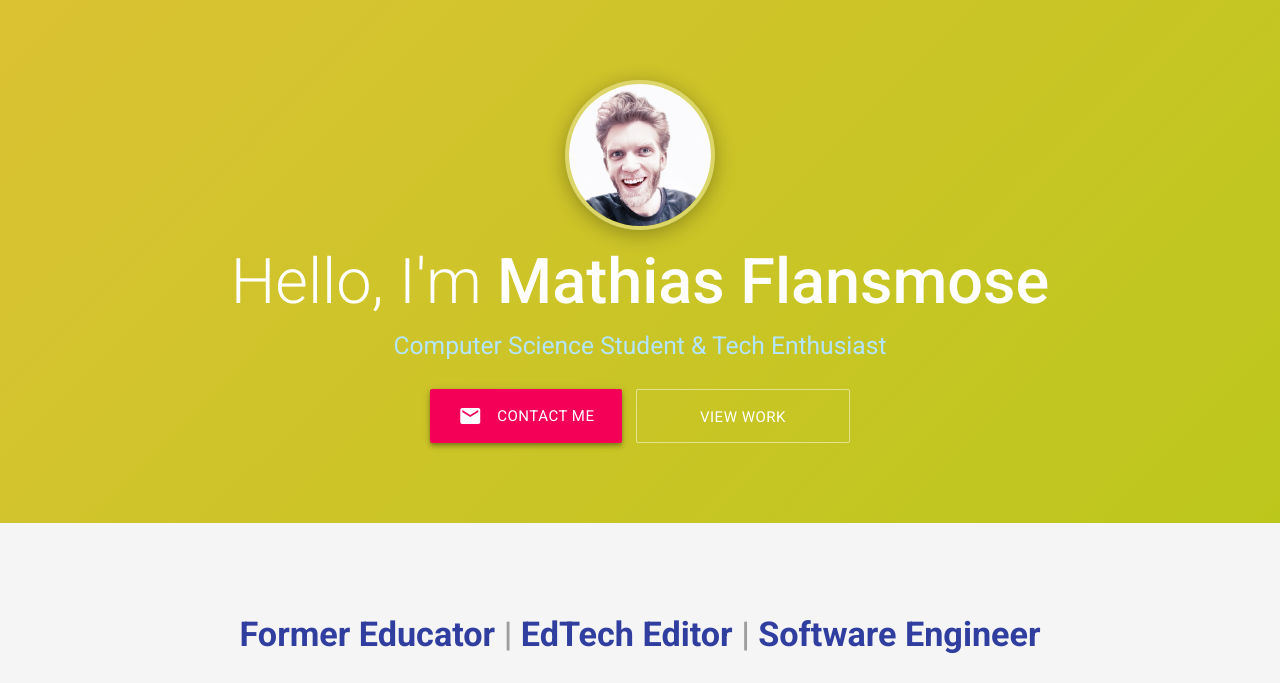
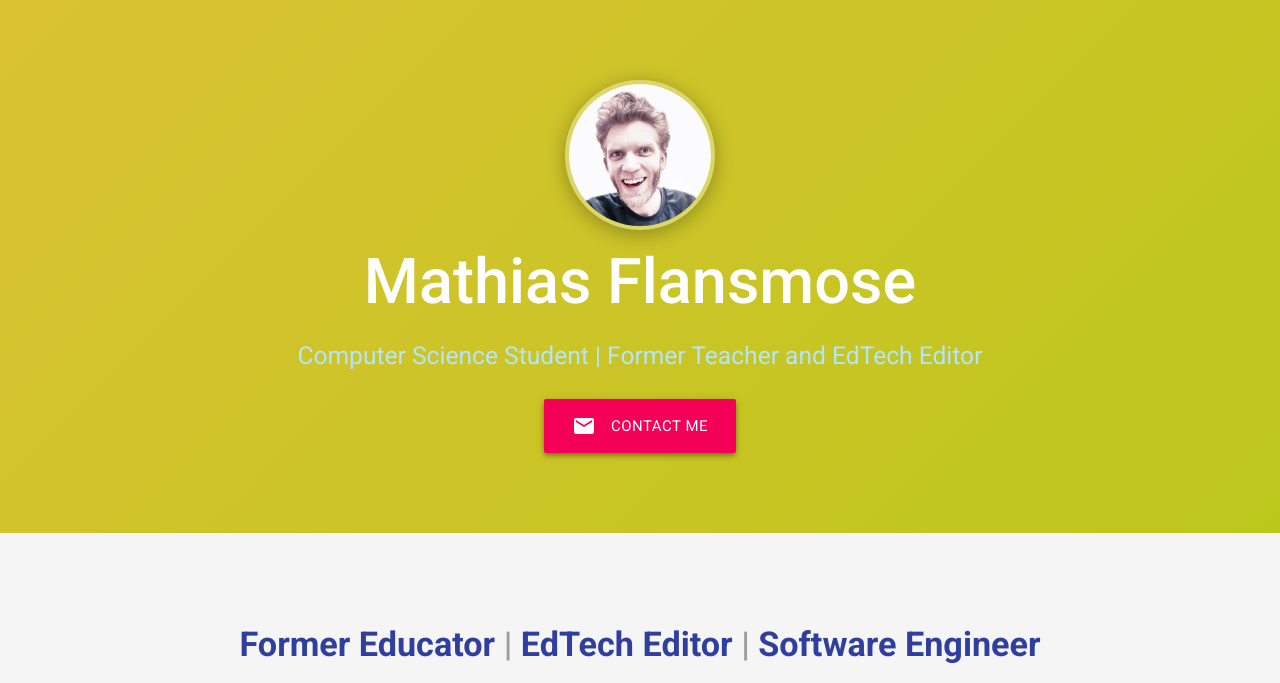
Before and after one commit to mathiasflansmose/landingpage, a Flask app: page / in a window 1280 px wide. Shown: the top 683 px of the page. Run offline with Flask 3, Linux system fonts and the light colour scheme.

Commit message:
Improved hero incl. a typewriter effect

```diff
--- a/static/css/styles.css
+++ b/static/css/styles.css
@@ -55,3 +55,37 @@ footer.page-footer {
     margin-top: 0;
     padding-top: 20px;
 }
+
+
+
+.typewriter {
+    text-align: center;
+}
+
+.typewriter h1 {
+    display: inline-block;
+    white-space: nowrap;
+    margin: 0 auto;
+}
+
+.typewriter-text {
+    display: inline-block;
+    font-weight: 500;
+}
+
+.typewriter-char {
+    opacity: 0;
+    animation: reveal-char 0.01s linear forwards;
+    animation-delay: calc(var(--i) * 0.12s);
+}
+
+@keyframes reveal-char {
+    to { opacity: 1; }
+}
+
+@media (prefers-reduced-motion: reduce) {
+    .typewriter-char {
+        opacity: 1;
+        animation: none;
+    }
+}
--- a/templates/hero.html
+++ b/templates/hero.html
@@ -1,17 +1,25 @@
 <!-- HERO SECTION -->
 <div class="hero-section center-align">
 	<div class="container">
-		<!-- Replace src with your actual image path -->
 		<img src="{{ url_for('static', filename='profile.png') }}" alt="Profile Picture" class="profile-img">
-		<h1 style="font-weight: 300; margin: 10px 0;">Hello, I'm <span style="font-weight: 500;">Mathias Flansmose </span></h1>
-		<h5 class="light-blue-text text-lighten-4" style="margin-bottom: 30px;">Computer Science Student & Tech Enthusiast</h5>
+	<div class="typewriter">
+		<h1 style="font-weight: 300; margin: 10px 0;">
+			<span class="typewriter-text" aria-label="Mathias Flansmose">
+				<span class="typewriter-char" style="--i:1;" aria-hidden="true">M</span><span class="typewriter-char" style="--i:2;" aria-hidden="true">a</span><span class="typewriter-char" style="--i:3;" aria-hidden="true">t</span><span class="typewriter-char" style="--i:4;" aria-hidden="true">h</span><span class="typewriter-char" style="--i:5;" aria-hidden="true">i</span><span class="typewriter-char" style="--i:6;" aria-hidden="true">a</span><span class="typewriter-char" style="--i:7;" aria-hidden="true">s</span><span class="typewriter-char" style="--i:8;" aria-hidden="true">&nbsp;</span><span class="typewriter-char" style="--i:9;" aria-hidden="true">F</span><span class="typewriter-char" style="--i:10;" aria-hidden="true">l</span><span class="typewriter-char" style="--i:11;" aria-hidden="true">a</span><span class="typewriter-char" style="--i:12;" aria-hidden="true">n</span><span class="typewriter-char" style="--i:13;" aria-hidden="true">s</span><span class="typewriter-char" style="--i:14;" aria-hidden="true">m</span><span class="typewriter-char" style="--i:15;" aria-hidden="true">o</span><span class="typewriter-char" style="--i:16;" aria-hidden="true">s</span><span class="typewriter-char" style="--i:17;" aria-hidden="true">e</span>
+			</span>
+		</h1>
+	</div>
+		<h5 class="light-blue-text text-lighten-4" style="margin-bottom: 30px;">Computer Science Student | Former Teacher and EdTech Editor</h5>
 
 		<a href="mailto:mathiasflansmose@gmail.com" class="btn-large waves-effect waves-light pink accent-3 z-depth-2">
 			<i class="material-icons left">email</i>
 			Contact Me
 		</a>
+
+		<!-- View work link
 		<a href="/" class="btn-large waves-effect waves-light transparent z-depth-0" style="border: 1px solid rgba(255,255,255,0.5); margin-left: 10px;">
-			View Work<br>To be implemented
+			View Work
 		</a>
+-->
 	</div>
 </div>
```
